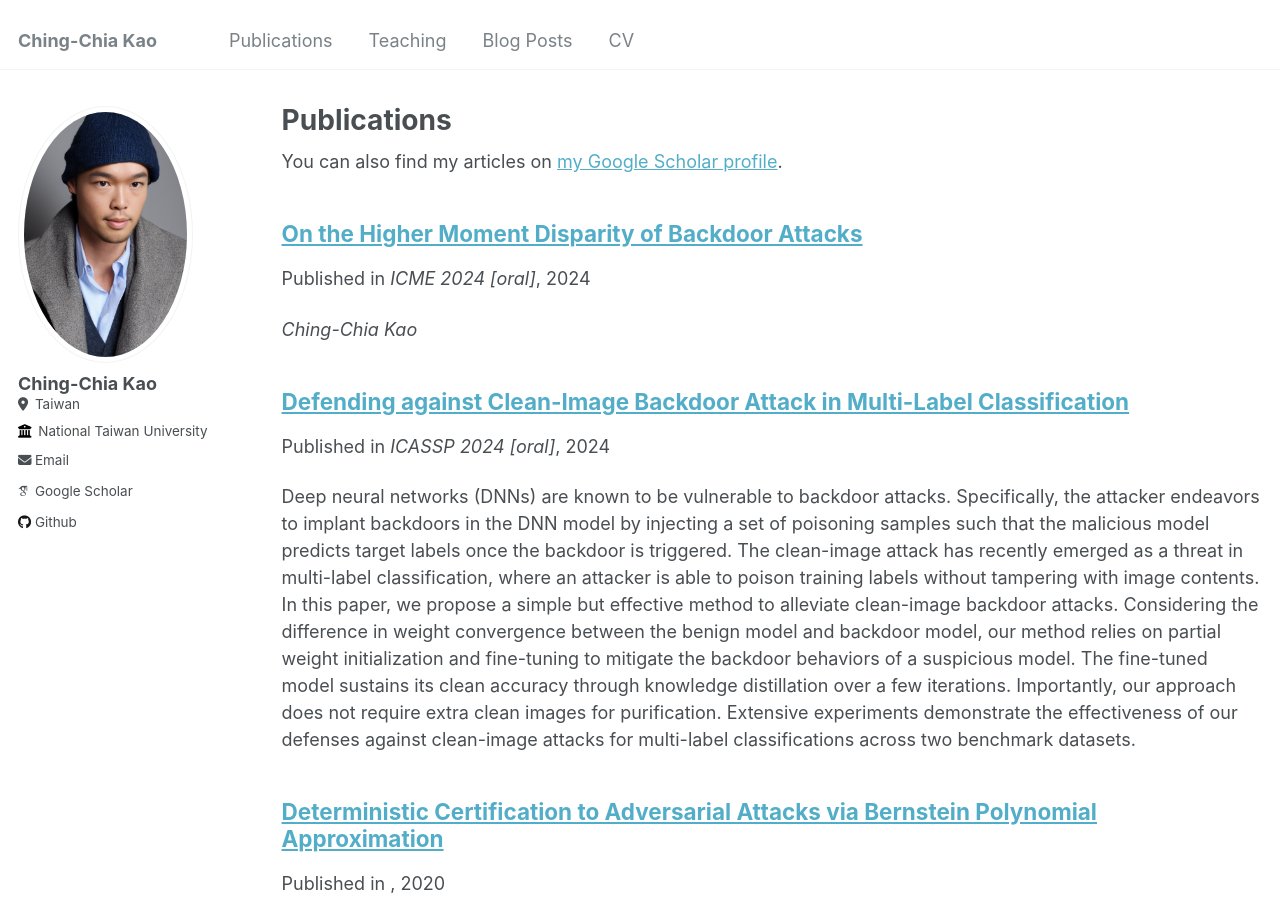
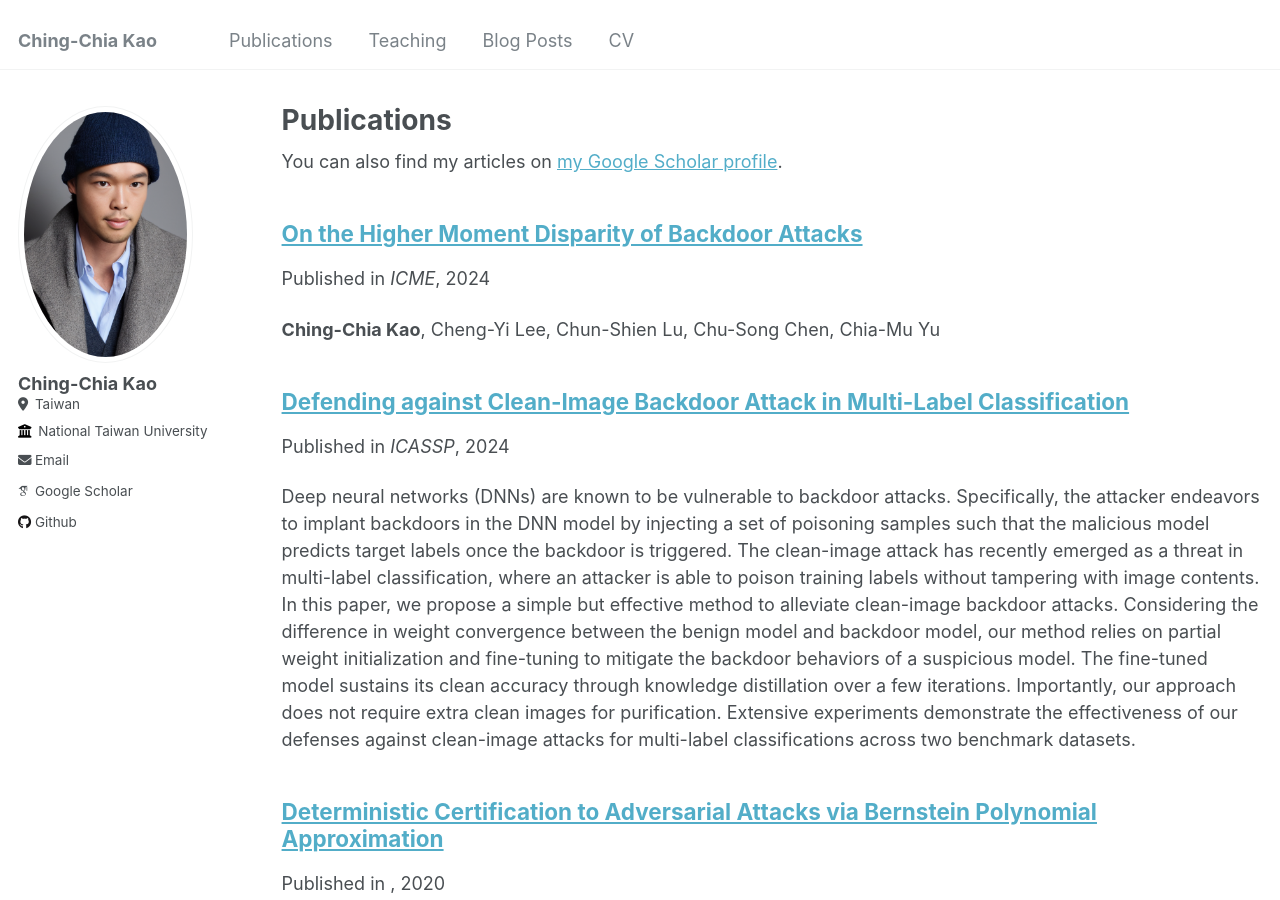
Before and after one commit to CK918/ck918.github.io, a Jekyll site: the page built from _pages/publications.md, in a window 1280 px wide and 900 px high. Built offline with Jekyll 4.4.1, drawn with Linux system fonts in a browser that asks for light colours; some web fonts are replaced.

Commit message:
try again boldface

```diff
--- a/_publications/2024-04-15-mcbd.md
+++ b/_publications/2024-04-15-mcbd.md
@@ -4,7 +4,7 @@ collection: publications
 permalink: /publication/2024-04-15-mcbd
 # excerpt: 'This paper is about fixing template issue #693.'
 date: 2024-04-15
-venue: 'ICASSP 2024 [oral]'
+venue: 'ICASSP'
 # paperurl: 'http://academicpages.github.io/files/paper3.pdf'
 # citation: 'Your Name, You. (2024). &quot;Paper Title Number 3.&quot; <i>GitHub Journal of Bugs</i>. 1(3).'
 ---
--- a/_publications/2024-07-15-HMD.md
+++ b/_publications/2024-07-15-HMD.md
@@ -2,9 +2,9 @@
 title: "On the Higher Moment Disparity of Backdoor Attacks"
 collection: publications
 permalink: /publication/2024-07-15-HMD
-excerpt: '*Ching-Chia Kao*'
+excerpt: '**Ching-Chia Kao**, Cheng-Yi Lee, Chun-Shien Lu, Chu-Song Chen, Chia-Mu Yu'
 date: 2024-07-15
-venue: 'ICME 2024 [oral]'
+venue: 'ICME'
 # paperurl: 'http://academicpages.github.io/files/paper3.pdf'
 # citation: 'Your Name, You. (2024). &quot;Paper Title Number 3.&quot; <i>GitHub Journal of Bugs</i>. 1(3).'
 ---
```
